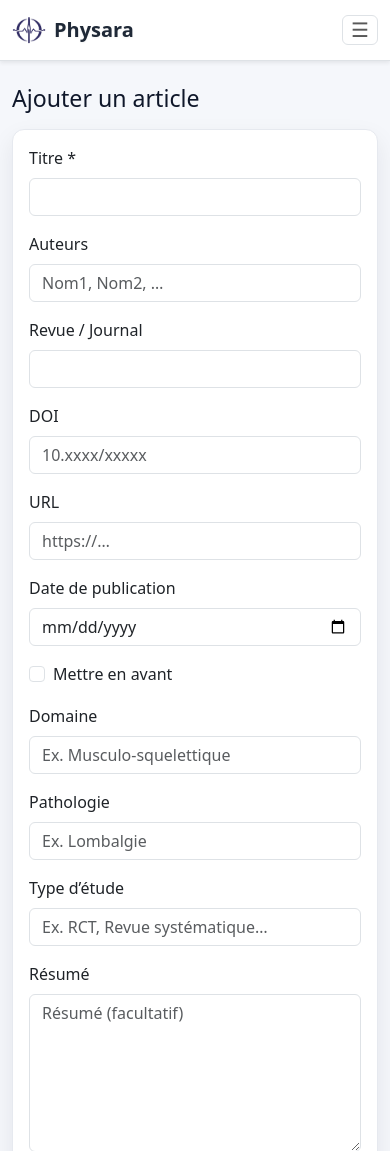
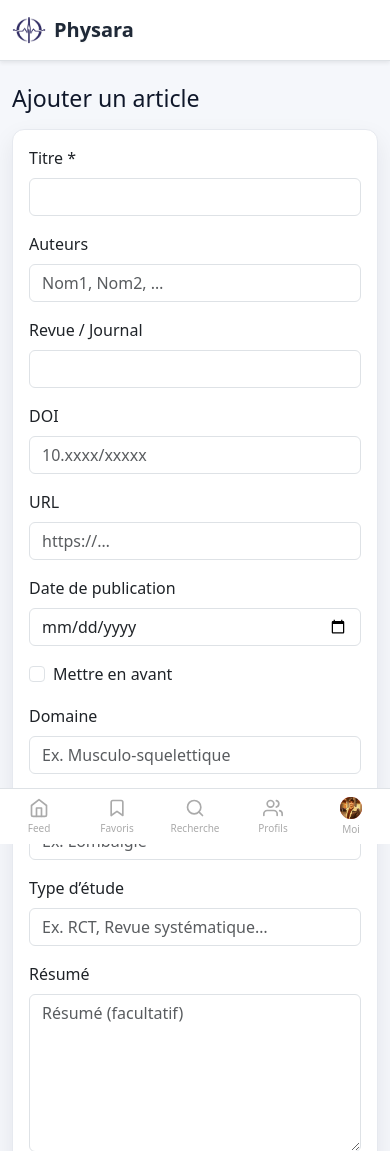
Before and after one commit to ChtickenDev/Calek_News, a Flask app: page /admin/new in a window 390 px wide. Shown: the top 1151 px of the page. Run offline with Flask 3, Linux system fonts and the light colour scheme; a user stored in the database is signed in; parts of the project's set-up code (start-up, migrations or seed data) failed here and were passed over.

Commit message:
Navbar : soulignement actif desktop, barre fixe mobile avec icônes

```diff
--- a/templates/layout.html
+++ b/templates/layout.html
@@ -145,6 +145,62 @@
     transition: background .15s;
   }
   .cite-copy-btn:hover { background: #6366f1; color: #fff; border-color: #6366f1; }
+
+  /* ---- Navbar desktop : active indicator ---- */
+  .navbar { min-height: 52px; }
+  .navbar-nav .nav-link {
+    color: #555;
+    font-weight: 400;
+    border-bottom: 2px solid transparent;
+    padding-bottom: 4px;
+    transition: color .15s, border-color .15s;
+  }
+  .navbar-nav .nav-link.active {
+    color: #1a1a2e !important;
+    font-weight: 600;
+    border-bottom: 2px solid #1a1a2e;
+  }
+
+  /* ---- Bottom navigation bar (mobile only) ---- */
+  .physara-bottom-nav {
+    position: fixed;
+    bottom: 0; left: 0; right: 0;
+    height: 56px;
+    background: var(--bs-body-bg);
+    border-top: 0.5px solid var(--bs-border-color);
+    display: flex;
+    z-index: 1050;
+    padding-bottom: env(safe-area-inset-bottom);
+  }
+  .physara-bottom-item {
+    flex: 1;
+    display: flex;
+    flex-direction: column;
+    align-items: center;
+    justify-content: center;
+    gap: 3px;
+    font-size: 10px;
+    color: #aaa;
+    text-decoration: none;
+  }
+  .physara-bottom-item.active {
+    color: #1a1a2e;
+    font-weight: 600;
+  }
+  [data-bs-theme="dark"] .physara-bottom-item { color: #6b7280; }
+  [data-bs-theme="dark"] .physara-bottom-item.active { color: #e2e8f0; }
+  .physara-bottom-item svg { width: 20px; height: 20px; }
+  .physara-bottom-avatar {
+    width: 22px; height: 22px; border-radius: 50%;
+    background: #e74c3c;
+    display: flex; align-items: center; justify-content: center;
+    font-size: 10px; color: #fff; font-weight: 600;
+  }
+
+  /* ---- Mobile : padding pour éviter que le contenu passe sous la barre ---- */
+  @media (max-width: 991.98px) {
+    main.container { padding-bottom: 72px; }
+  }
   </style>
 </head>
 <body>
@@ -156,7 +212,7 @@
       <span>Physara</span>
     </a>
 
-    <div class="d-flex align-items-center gap-2 d-lg-none">
+    <div class="d-none">
       <button class="navbar-toggler" type="button" data-bs-toggle="collapse" data-bs-target="#navbarNav"
               aria-controls="navbarNav" aria-expanded="false" aria-label="Ouvrir la navigation">
         ☰
@@ -237,6 +293,51 @@
     </div>
   </div>
 </nav>
+
+{% if current_user.is_authenticated %}
+<nav class="physara-bottom-nav d-lg-none" aria-label="Navigation principale">
+  <a href="{{ url_for('feed') }}" class="physara-bottom-item{% if request.endpoint == 'feed' %} active{% endif %}">
+    <svg viewBox="0 0 24 24" fill="none" stroke="currentColor" stroke-width="2" stroke-linecap="round" stroke-linejoin="round" aria-hidden="true">
+      <path d="M3 9l9-7 9 7v11a2 2 0 0 1-2 2H5a2 2 0 0 1-2-2z"></path>
+      <polyline points="9 22 9 12 15 12 15 22"></polyline>
+    </svg>
+    <span>Feed</span>
+  </a>
+  <a href="{{ url_for('favorites') }}" class="physara-bottom-item{% if request.endpoint == 'favorites' %} active{% endif %}">
+    <svg viewBox="0 0 24 24" fill="none" stroke="currentColor" stroke-width="2" stroke-linecap="round" stroke-linejoin="round" aria-hidden="true">
+      <path d="M19 21l-7-5-7 5V5a2 2 0 0 1 2-2h10a2 2 0 0 1 2 2z"></path>
+    </svg>
+    <span>Favoris</span>
+  </a>
+  <a href="{{ url_for('my_drafts') }}" class="physara-bottom-item{% if request.endpoint == 'my_drafts' %} active{% endif %}">
+    <svg viewBox="0 0 24 24" fill="none" stroke="currentColor" stroke-width="2" stroke-linecap="round" stroke-linejoin="round" aria-hidden="true">
+      <circle cx="11" cy="11" r="8"></circle>
+      <line x1="21" y1="21" x2="16.65" y2="16.65"></line>
+    </svg>
+    <span>Recherche</span>
+  </a>
+  <a href="{{ url_for('users_list') }}" class="physara-bottom-item{% if request.endpoint == 'users_list' %} active{% endif %}">
+    <svg viewBox="0 0 24 24" fill="none" stroke="currentColor" stroke-width="2" stroke-linecap="round" stroke-linejoin="round" aria-hidden="true">
+      <path d="M17 21v-2a4 4 0 0 0-4-4H5a4 4 0 0 0-4 4v2"></path>
+      <circle cx="9" cy="7" r="4"></circle>
+      <path d="M23 21v-2a4 4 0 0 0-3-3.87"></path>
+      <path d="M16 3.13a4 4 0 0 1 0 7.75"></path>
+    </svg>
+    <span>Profils</span>
+  </a>
+  <a href="{{ url_for('me') }}" class="physara-bottom-item{% if request.endpoint == 'me' %} active{% endif %}">
+    {% if current_user.photo_filename %}
+      <img src="{{ url_for('static', filename='uploads/avatars/' + current_user.photo_filename) }}"
+           class="physara-bottom-avatar" style="object-fit:cover;" alt="">
+    {% else %}
+      <span class="physara-bottom-avatar avatar-initials-dynamic" data-seed="{{ current_user.email }}">
+        {{ (current_user.name or current_user.email)[0].upper() }}
+      </span>
+    {% endif %}
+    <span>Moi</span>
+  </a>
+</nav>
+{% endif %}
 
 <main class="container py-4">
   {% with messages = get_flashed_messages(with_categories=true) %}
```
